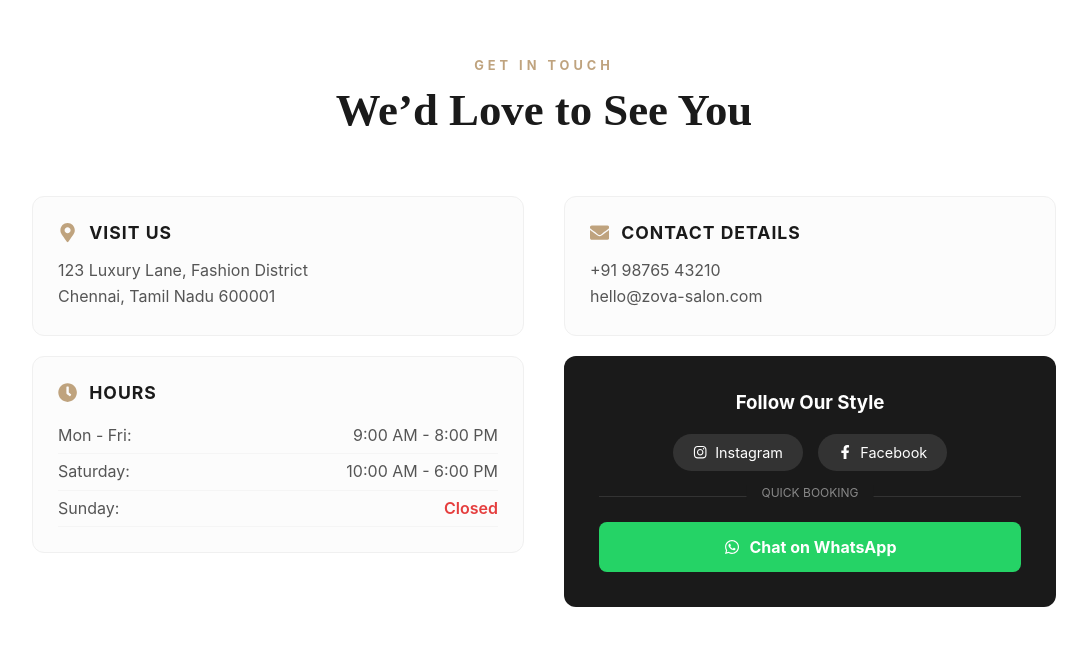
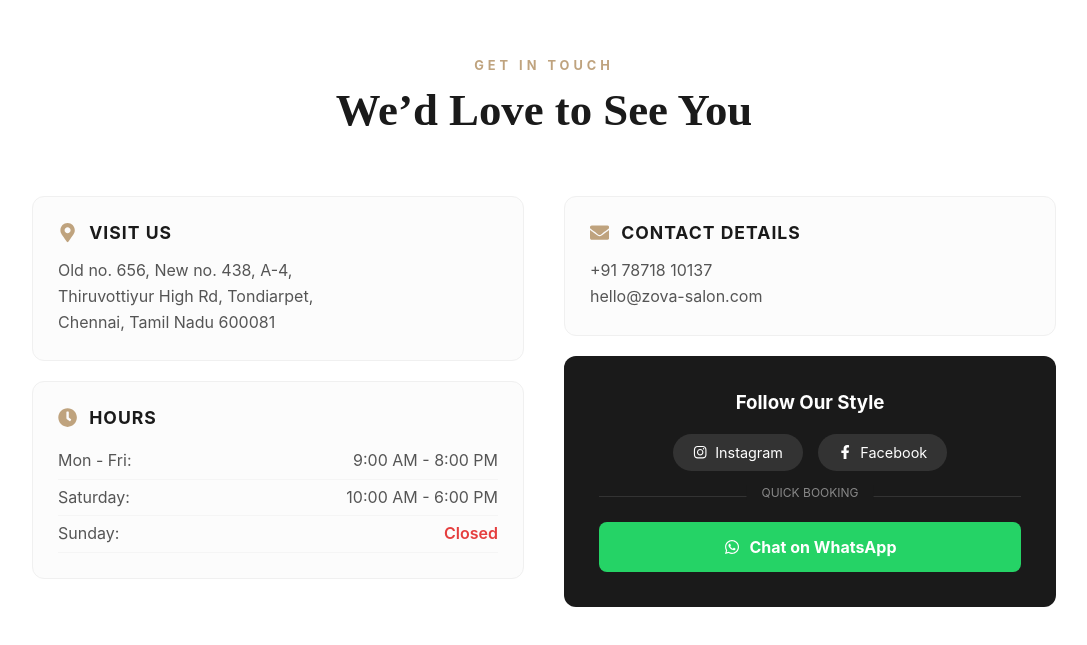
Before and after one commit to Rsurendar2712/ZOVA, a React (Create React App) app: page / in a window 1280 px wide. Shown: the part 2494-3139 px from the top of the page, without its empty margins (96-1183 px from the left). Built offline with nearby package versions, Linux system fonts and the light colour scheme.

Commit message:
Contact page updated 2

```diff
--- a/src/App.css
+++ b/src/App.css
@@ -1,3 +1,16 @@
+html, body {
+  margin: 0;
+  padding: 0;
+  overflow-x: hidden; /* Prevents horizontal scrolling */
+  height: auto;       /* Prevents the body from stretching past content */
+}
+
+#root {
+  display: flex;
+  flex-direction: column;
+  min-height: 100vh;
+}
+
 .App {
   text-align: center;
 }
--- a/src/Compounds/Contact.js
+++ b/src/Compounds/Contact.js
@@ -18,7 +18,11 @@ const Contact = () => {
               <FaMapMarkerAlt className="gold-icon" />
               <h3>Visit Us</h3>
             </div>
-            <p>123 Luxury Lane, Fashion District<br />Chennai, Tamil Nadu 600001</p>
+
+            <p>   Old no. 656, New no. 438, A-4, <br />Thiruvottiyur High Rd,
+Tondiarpet,<br /> Chennai, Tamil Nadu 600081</p>
+
+
           </div>
 
           <div className="info-card">
@@ -41,7 +45,7 @@ const Contact = () => {
               <FaEnvelope className="gold-icon" />
               <h3>Contact Details</h3>
             </div>
-            <p className="contact-text">+91 98765 43210</p>
+            <p className="contact-text">+91 78718 10137</p>
             <p className="contact-text">hello@zova-salon.com</p>
           </div>
 
```
